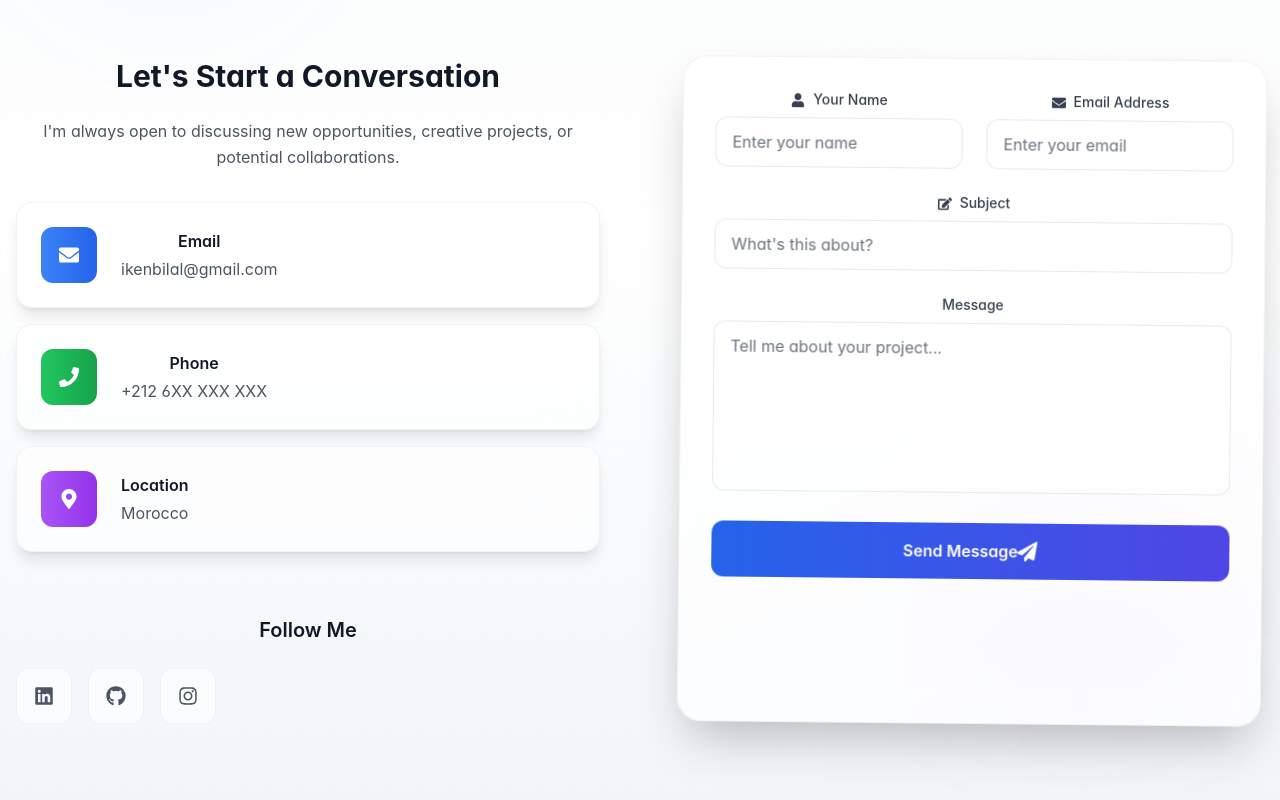
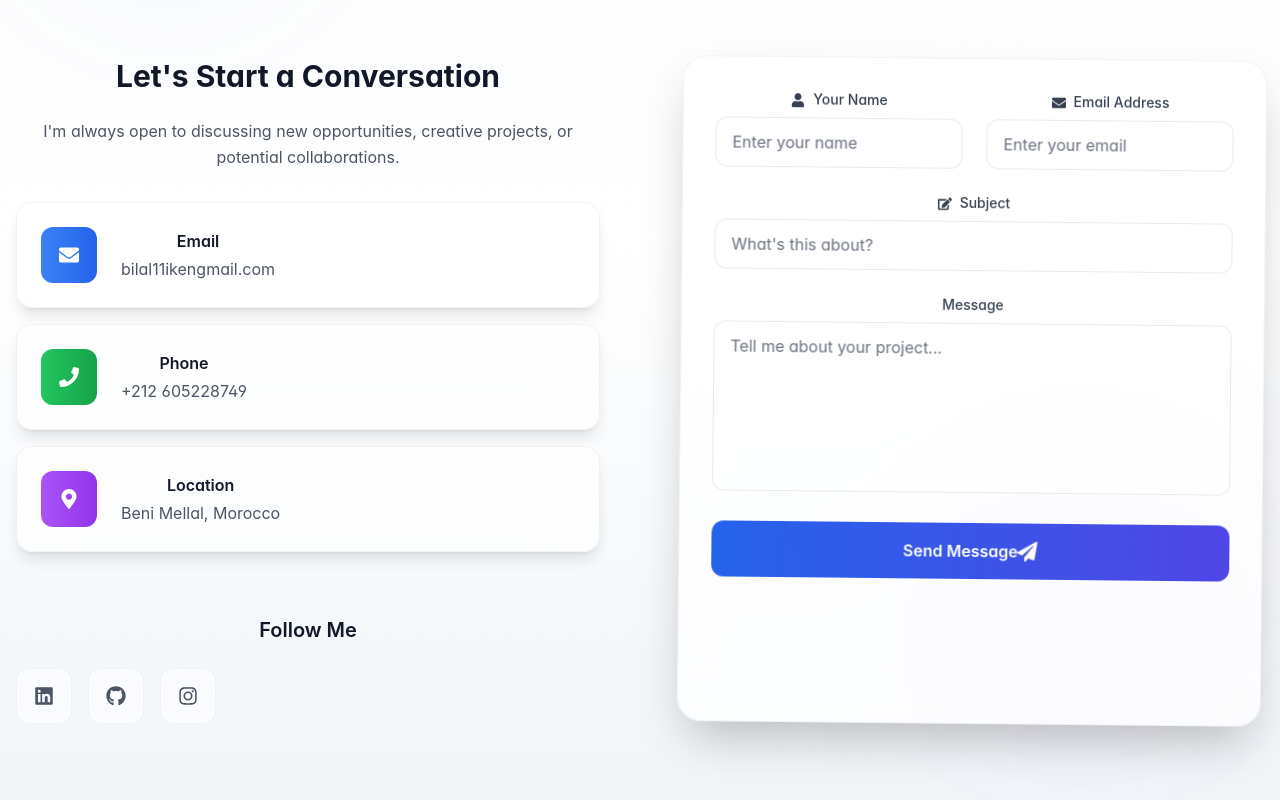
Before and after one commit to Bilalik369/portfolio-pro, a React (Create React App) app in the folder frontend/: page / in a window 1280 px wide. Shown: the part 1940-2740 px from the top of the page. Built offline with nearby package versions, Linux system fonts and the light colour scheme.

Commit message:
qulque modification

```diff
--- a/frontend/src/components/Contact.jsx
+++ b/frontend/src/components/Contact.jsx
@@ -148,22 +148,22 @@ const Contact = () => {
     {
       icon: <FaEnvelope />,
       title: "Email",
-      value: "ikenbilal@gmail.com",
-      link: "mailto:ikenbilal@gmail.com",
+      value: "bilal11ikengmail.com",
+      link: "mailto:bilal11iken@gmail.com",
       color: "from-blue-500 to-blue-600"
     },
     {
       icon: <FaPhone />,
       title: "Phone",
-      value: "+212 6XX XXX XXX",
-      link: "tel:+212XXXXXXX",
+      value: "+212 605228749",
+      link: "tel:+212605228749",
       color: "from-green-500 to-green-600"
     },
     {
       icon: <FaMapMarkerAlt />,
       title: "Location",
-      value: "Morocco",
-      link: "#",
+      value: "Beni Mellal, Morocco",
+      link: "https://www.google.com/maps/place/Beni+Mellal,+Morocco",
       color: "from-purple-500 to-purple-600"
     }
   ]
@@ -172,19 +172,19 @@ const Contact = () => {
     {
       icon: <FaLinkedin />,
       name: "LinkedIn",
-      url: "https://linkedin.com",
+      url: "https://www.linkedin.com/in/bilal-iken-548587332/",
       color: "#0A66C2"
     },
     {
       icon: <FaGithub />,
       name: "GitHub",
-      url: "https://github.com",
+      url: "https://github.com/Bilalik369",
       color: "#171515"
     },
     {
       icon: <FaInstagram />,
       name: "Instagram",
-      url: "https://instagram.com",
+      url: "https://www.instagram.com/by.lvl1?igsh=MTYzaDZ4cHhqeW5rZQ==",
       color: "linear-gradient(45deg, #833AB4, #FD1D1D, #FCB045)"
     }
   ]
```
Also changed, not shown: frontend/src/App.js (+4 -4 lines), frontend/src/components/About.jsx (+9 -9 lines), frontend/src/index.css (indentation only).
